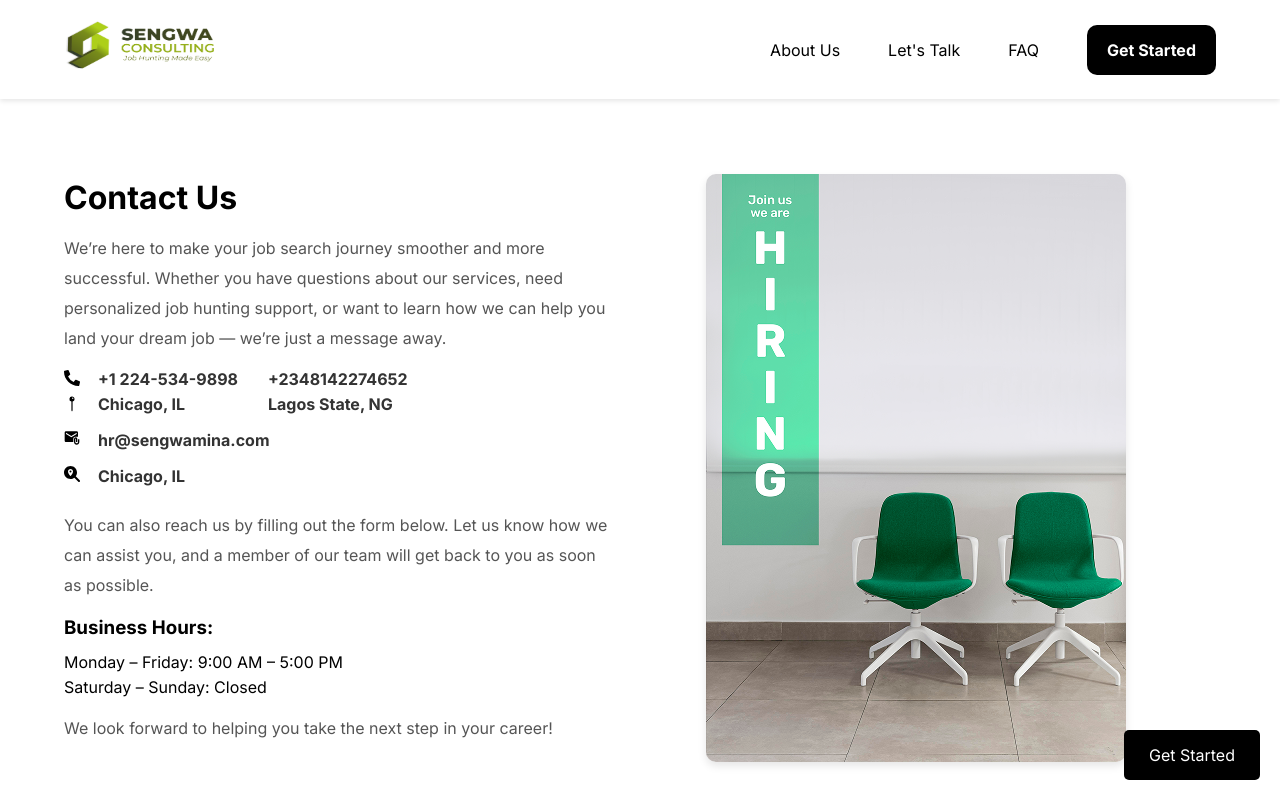
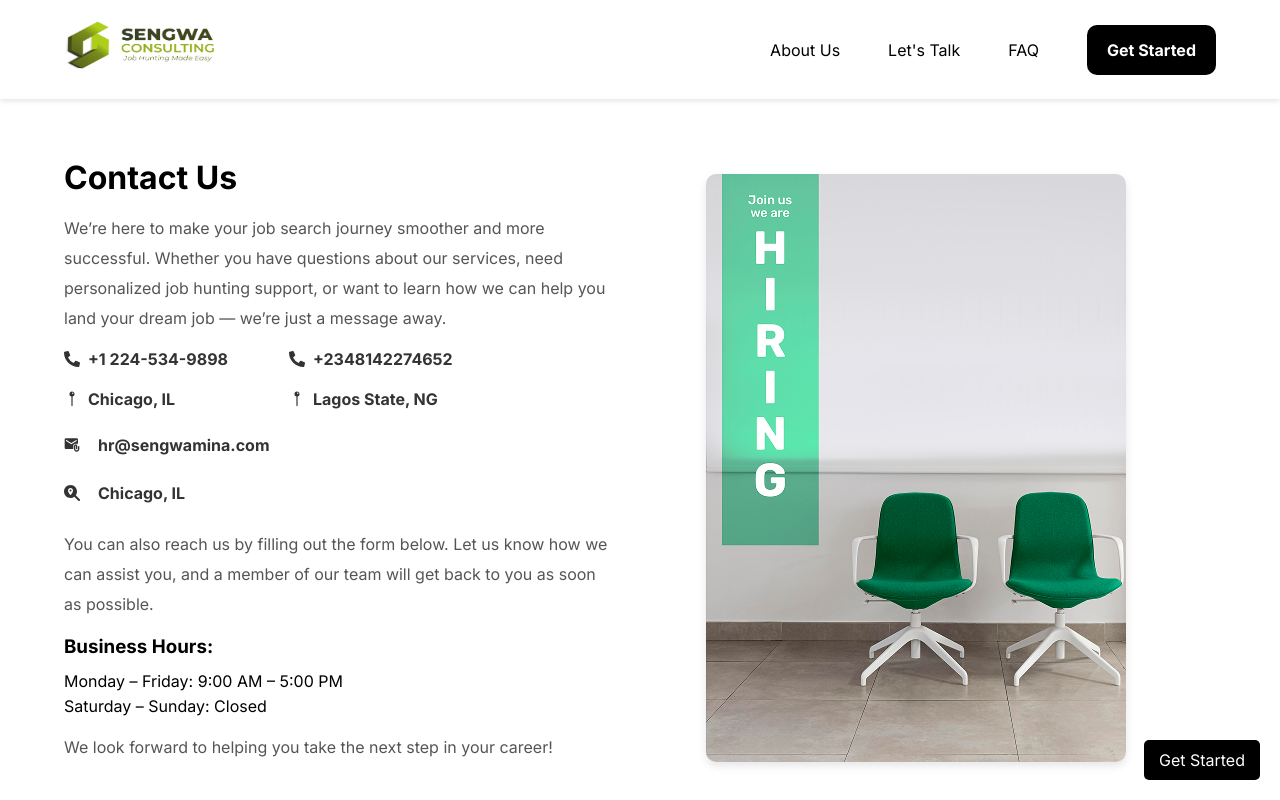
Before and after one commit to deji100/Sengwa_consulting, a Next.js app: page /contact-us in a window 1280 px wide. Shown: the top 800 px of the page. Built offline with nearby package versions, Linux system fonts and the light colour scheme.

Commit message:
updated get-started page

```diff
--- a/src/app/components/contact.js
+++ b/src/app/components/contact.js
@@ -20,36 +20,90 @@ const Contact = () => {
                         land your dream job — we’re just a message away.
                     </p>
                     <ul className="contact-details">
-                        <li>
-                            <span className="emoji tel">
-                                <FaPhoneAlt />
-                                <IoPinSharp />
-                            </span>
-                            <div style={{ display: "flex", flexWrap: "wrap", gap: "10px" }}>
-                                <span className="contact-highlight" style={{ margin: "0 10px", display: "flex", flexDirection: "column", gap: "5px" }}>
-                                    <span>{"+1 224-534-9898"}</span>
-                                    <span>{"Chicago, IL"}</span>
-                                </span>
-                                <span className="contact-highlight" style={{ margin: "0 10px", display: "flex", flexDirection: "column", gap: "5px" }}>
-                                    <span>{"+2348142274652"}</span>
-                                    <span>{"Lagos State, NG"}</span>
-                                </span>
+                        <li style={{ listStyle: "none" }}>
+                            <div
+                                style={{
+                                    display: "flex",
+                                    flexWrap: "wrap",
+                                    gap: "25px",
+                                    alignItems: "flex-start",
+                                }}
+                            >
+                                {/* US Contact */}
+                                <div
+                                    className="contact-highlight"
+                                    style={{
+                                        display: "flex",
+                                        flexDirection: "column",
+                                        gap: "20px",
+                                        minWidth: "200px",
+                                        flex: "1 1 200px",
+                                    }}
+                                >
+                                    <span style={{ display: "flex", alignItems: "center", gap: "8px" }}>
+                                        <FaPhoneAlt />
+                                        <span>+1 224-534-9898</span>
+                                    </span>
+                                    <span style={{ display: "flex", alignItems: "center", gap: "8px" }}>
+                                        <IoPinSharp />
+                                        <span>Chicago, IL</span>
+                                    </span>
+                                </div>
+
+                                {/* Nigeria Contact */}
+                                <div
+                                    className="contact-highlight"
+                                    style={{
+                                        display: "flex",
+                                        flexDirection: "column",
+                                        gap: "20px",
+                                        minWidth: "200px",
+                                        flex: "1 1 200px",
+                                    }}
+                                >
+                                    <span style={{ display: "flex", alignItems: "center", gap: "8px" }}>
+                                        <FaPhoneAlt />
+                                        <span>+2348142274652</span>
+                                    </span>
+                                    <span style={{ display: "flex", alignItems: "center", gap: "8px" }}>
+                                        <IoPinSharp />
+                                        <span>Lagos State, NG</span>
+                                    </span>
+                                </div>
                             </div>
                         </li>
-                        <li>
-                            <span className="emoji">
+                        <li
+                            className="contact-highlight"
+                            style={{
+                                display: "flex",
+                                alignItems: "center",
+                                gap: "8px",
+                                margin: "10px 0",
+                            }}
+                        >
+                            <span style={{ display: "flex", alignItems: "center" }}>
                                 <MdAttachEmail />
                             </span>
-                            <span className="contact-highlight" style={{ margin: "0 10px" }}>
-                                {"  hr@sengwamina.com"}
+                            <span style={{ margin: "0 10px" }}>
+                                hr@sengwamina.com
                             </span>
                         </li>
-                        <li>
-                            <span className="emoji">
+
+                        <li
+                            className="contact-highlight"
+                            style={{
+                                display: "flex",
+                                alignItems: "center",
+                                gap: "8px",
+                                margin: "10px 0",
+                            }}
+                        >
+                            <span style={{ display: "flex", alignItems: "center" }}>
                                 <FaMagnifyingGlassLocation />
                             </span>
-                            <span className="contact-highlight" style={{ margin: "0 10px" }}>Chicago, IL</span>
+                            <span style={{ margin: "0 10px" }}>Chicago, IL</span>
                         </li>
+
                     </ul>
                     <p className="contact-text">
                         You can also reach us by filling out the form below. Let us know how we
--- a/src/app/components/footer.js
+++ b/src/app/components/footer.js
@@ -31,7 +31,7 @@ const Footer = () => {
             <p>hr@sengwamina.com</p>
             <p>{"Chicago, IL"} {"+1 224-534-9898"}</p>
             <p>{"Lagos State, NG"} {"+234 814-227-4652"}</p>
-            <p>Chicago, IL</p>
+            {/* <p>Chicago, IL</p> */}
           </div>
         </div>
       </div>
--- a/src/app/components/get-started.js
+++ b/src/app/components/get-started.js
@@ -3,7 +3,7 @@ import Link from "next/link";
 export const GetStarted = () => {
     return (
         <Link href={"/job-application"}>
-            <button style={{ background: "black", color: "white", padding: "15px 25px", border: "none", borderRadius: "5px", position: "fixed", bottom: "20px", right: "20px", zIndex: "120", fontSize: "1rem" }}>
+            <button style={{ background: "black", color: "white", padding: "10px 15px", border: "none", borderRadius: "5px", position: "fixed", bottom: "20px", right: "20px", zIndex: "120", fontSize: "1rem", cursor: "pointer" }}>
                 Get Started
             </button>
         </Link>
```
Also changed, not shown: src/app/components/formwrapper.js (+101 -2 lines), src/app/form.css (+19 -19 lines).
